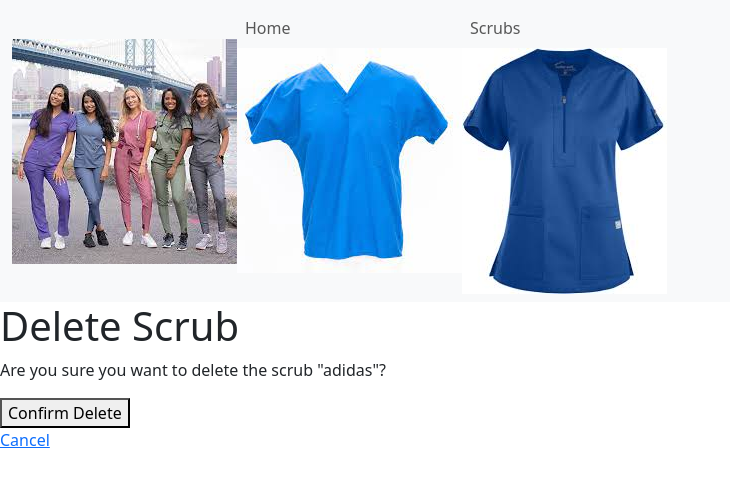
After one commit to Alan-Sanchez70/nurse-a-nurse, a Django app: page /scrubs/3/delete/ in a window 1280 px wide. The commit adds this page. Shown: the top 487 px of the page, without its empty margins (0-730 px from the left). Run offline with Django 4.2, Linux system fonts and the light colour scheme; data comes from the database, SQL or seed files in the repository; some libraries are stand-ins or nearby versions.

Commit message:
"delete button working"

```diff
--- /dev/null
+++ b/nurse_app/templates/nurse_app/scrubs_delete.html
@@ -0,0 +1,12 @@
+{% extends 'nurse_app/base_template.html' %}
+
+{% block content %}
+<h1>Delete Scrub</h1>
+<p>Are you sure you want to delete the scrub "{{ scrubs.name }}"?</p>
+
+<form method="post">
+    {% csrf_token %}
+    <button type="submit">Confirm Delete</button>
+</form>
+<a href="{% url 'scrub' %}">Cancel</a>
+{% endblock %}
--- a/nurse_app/templates/nurse_app/scrubs_list.html
+++ b/nurse_app/templates/nurse_app/scrubs_list.html
@@ -10,6 +10,8 @@
 <p><strong>Brand:{{ i.name }}
 <a href="{{ i.get_absolute_url }}">{{ i.name }}</a>
 <a class="btn btn-primary" href="{{ i.get_absolute_url }}" role="button">View</a>
+<a class="btn btn-danger" href="{% url 'scrub-delete' i.pk %}" role="button">Delete</a>
+
 </li>
 {% endfor %}
 </ul>
--- a/nurse_app/urls.py
+++ b/nurse_app/urls.py
@@ -11,5 +11,6 @@
 path('scrubs/', views.ScrubsListView.as_view(), name= 'scrub'),
 path('scrubs/<int:pk>', views.ScrubsDetailView.as_view(), name='scrub-detail'),
 path('scrubs/create_project/', views.createProject, name='create_scrub'),
+path('scrubs/<int:pk>/delete/', views.ScrubDeleteView.as_view(), name='scrub-delete'),
 
 ]
--- a/nurse_app/views.py
+++ b/nurse_app/views.py
@@ -8,7 +8,8 @@
 from django.shortcuts import redirect
 from django.shortcuts import Http404
 from django.contrib import messages
-# Create your views here.
+from django.urls import reverse_lazy
+from django.views.generic.edit import DeleteView
 from django.http import HttpResponse
 # Create your views here.
 def index(request):
@@ -46,3 +47,9 @@
 
     # Handle GET request or form errors
     return render(request, 'nurse_app/scrubs_form.html', {'form': form})
+
+
+class ScrubDeleteView(DeleteView):
+    model = Scrubs
+    template_name = 'nurse_app/scrubs_delete.html'  # Create a template for the delete confirmation
+    success_url = reverse_lazy('scrub-list')  # URL to redirect to after successful deletion
```
